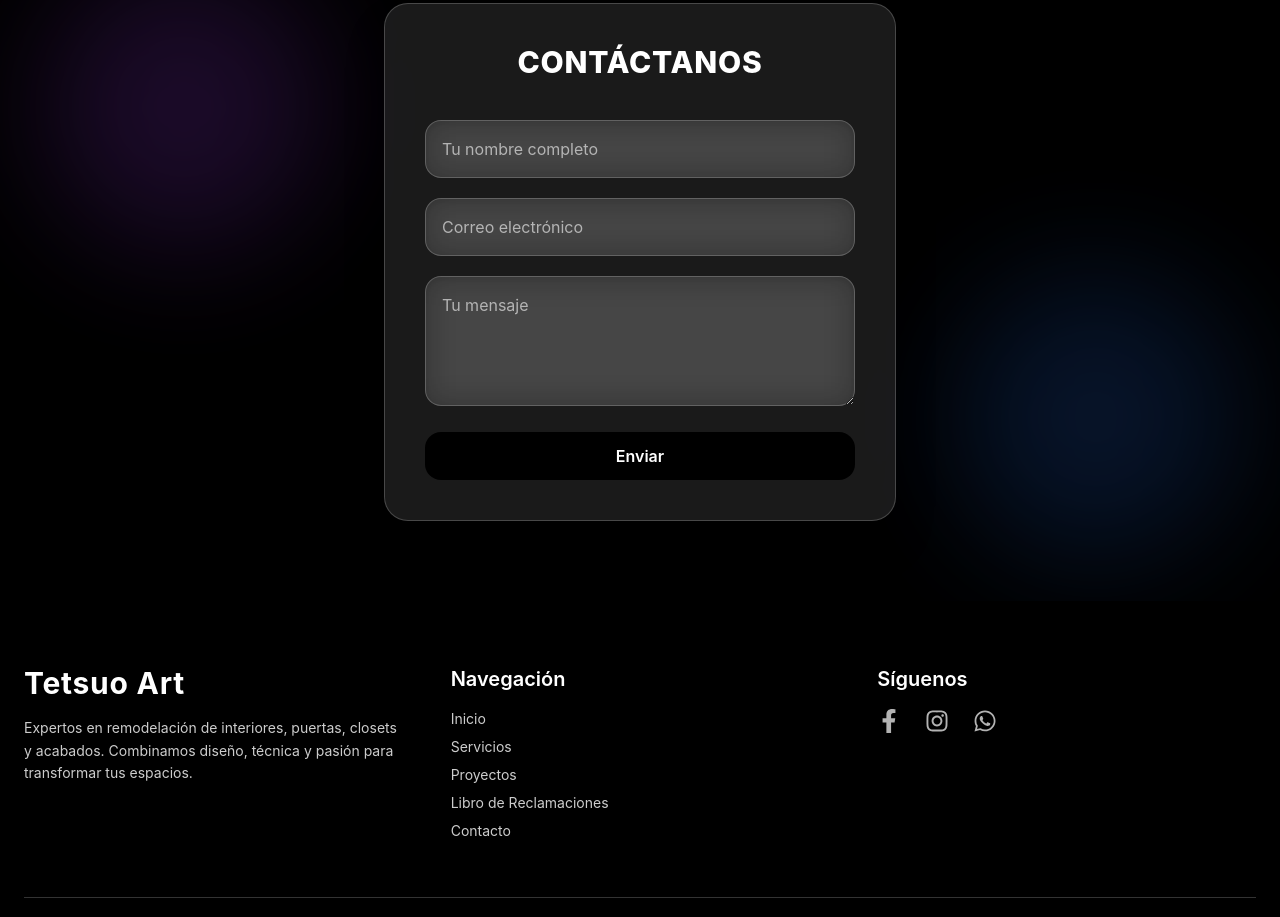
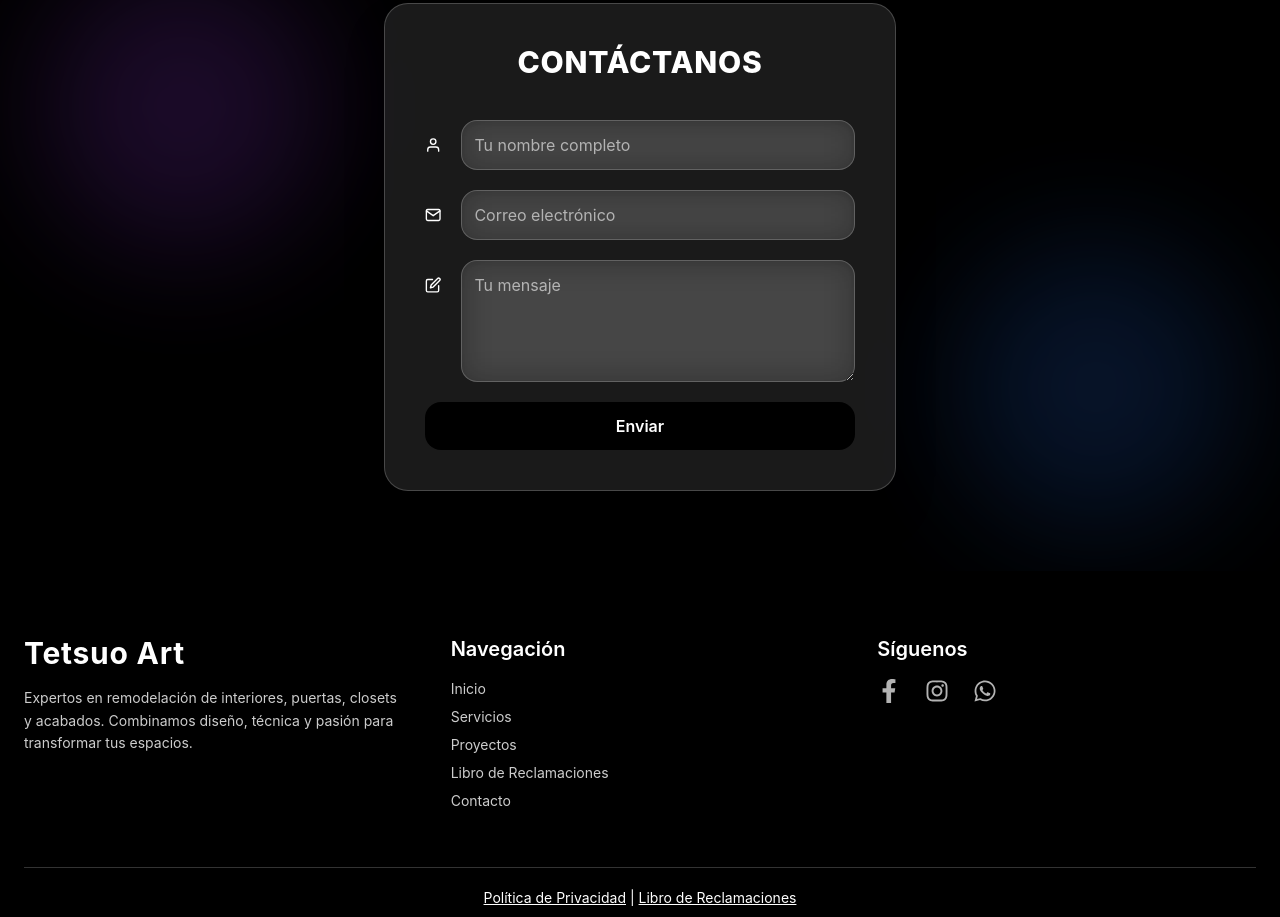
Before and after one commit to MDRCode20/landing02tetsuoart, a React (Vite) app in the folder frontend/: page / in a window 1280 px wide. Shown: the part 3380-4297 px from the top of the page. Built offline with nearby package versions, Linux system fonts and the light colour scheme.

Commit message:
subiendo cambios p3

```diff
--- a/frontend/src/App.css
+++ b/frontend/src/App.css
@@ -10,7 +10,7 @@
 }
 /* Scrollbar para todos los navegadores modernos */
 ::-webkit-scrollbar {
-  width: 8px;
+  width: 30px;
 }
 
 ::-webkit-scrollbar-track {
@@ -38,15 +38,16 @@ body {
   color: #f1f1f1;
   font-family: 'Inter', sans-serif;
 }
+
 @keyframes blink {
-  0%, 100% {
-    color: white;
+  0%, 50%, 100% {
+    opacity: 1;
   }
-  50% {
-    color: black;
+  25%, 75% {
+    opacity: 0;
   }
 }
 
 .blink-text {
-  animation: blink 1s infinite;
+  animation: blink 1.5s infinite;
 }
--- a/frontend/src/components/ContactForm.jsx
+++ b/frontend/src/components/ContactForm.jsx
@@ -2,6 +2,12 @@ import { useState } from "react";
 import { motion } from "framer-motion";
 import toast from "react-hot-toast";
 import axios from "axios";
+import {
+  FiUser,
+  FiMail,
+  FiEdit
+} from "react-icons/fi";
+
 
 const ContactForm = () => {
   const [formData, setFormData] = useState({
@@ -9,6 +15,9 @@ const ContactForm = () => {
     correo: "",
     mensaje: "",
   });
+
+   const [isSubmitting, setIsSubmitting] = useState(false); // Evita doble envío
+
 
   const handleChange = (e) => {
     setFormData({
@@ -18,8 +27,14 @@ const ContactForm = () => {
   };
 
   const handleSubmit = async (e) => {
+
     e.preventDefault();
+if (isSubmitting) {
+      toast.warning("El formulario ya se está enviando...");
+      return;
+    }
 
+    setIsSubmitting(true);
     try {
       // Ajusta la URL a tu backend real
     const response = await fetch("http://localhost:8000/api/contacto", {
@@ -40,6 +55,9 @@ const ContactForm = () => {
       toast.error("Error de conexión con el servidor");
       console.error("Error al enviar formulario:", error);
     }
+    finally {
+      setIsSubmitting(false);
+    }
   };
 
   return (
@@ -58,13 +76,16 @@ const ContactForm = () => {
     whileInView={{ opacity: 1, y: 0 }}
     transition={{ duration: 0.6, ease: "easeOut" }}
     viewport={{ once: true }}
-        className="max-w-lg mx-auto bg-white/10 backdrop-blur-xl border border-white/20 rounded-3xl shadow-2xl p-8 sm:p-10 relative z-10"
+    className="max-w-lg mx-auto bg-white/10 backdrop-blur-xl border border-white/20 rounded-3xl shadow-2xl p-10 sm:p-10 relative z-10"
   >
     <h2 className="text-3xl font-extrabold text-white mb-10 tracking-wide">
       CONTÁCTANOS
     </h2>
 
     <form className="space-y-5" onSubmit={handleSubmit}>
+      {/* Nombre */}
+      <div className="flex items-center gap-5">
+        <FiUser className="text-white text-lg" />
         <motion.input
           name="nombre"
           value={formData.nombre}
@@ -72,10 +93,14 @@ const ContactForm = () => {
           whileFocus={{ scale: 1.01 }}
           type="text"
           placeholder="Tu nombre completo"
-            className="w-full bg-white/10 backdrop-blur-lg border border-white/20 placeholder-white/60 text-white p-4 rounded-2xl shadow-inner focus:outline-none focus:ring-2 focus:ring-white/40 transition duration-300"
+          className="w-full bg-white/10 backdrop-blur-lg border border-white/20 placeholder-white/60 text-white p-3 rounded-2xl shadow-inner focus:outline-none focus:ring-2 focus:ring-white/40 transition duration-300"
           required
         />
+      </div>
 
+      {/* Correo */}
+      <div className="flex items-center gap-5">
+        <FiMail className="text-white text-lg" />
         <motion.input
           name="correo"
           value={formData.correo}
@@ -83,10 +108,14 @@ const ContactForm = () => {
           whileFocus={{ scale: 1.01 }}
           type="email"
           placeholder="Correo electrónico"
-            className="w-full bg-white/10 backdrop-blur-lg border border-white/20 placeholder-white/60 text-white p-4 rounded-2xl shadow-inner focus:outline-none focus:ring-2 focus:ring-white/40 transition duration-300"
+          className="w-full bg-white/10 backdrop-blur-lg border border-white/20 placeholder-white/60 text-white p-3 rounded-2xl shadow-inner focus:outline-none focus:ring-2 focus:ring-white/40 transition duration-300"
           required
         />
+      </div>
 
+      {/* Mensaje */}
+      <div className="flex items-start gap-5">
+        <FiEdit className="text-white text-lg mt-4" />
         <motion.textarea
           name="mensaje"
           value={formData.mensaje}
@@ -94,14 +123,19 @@ const ContactForm = () => {
           whileFocus={{ scale: 1.01 }}
           placeholder="Tu mensaje"
           rows={4}
-            className="w-full bg-white/10 backdrop-blur-lg border border-white/20 placeholder-white/60 text-white p-4 rounded-2xl shadow-inner focus:outline-none focus:ring-2 focus:ring-white/40 transition duration-300"
+          className="w-full bg-white/10 backdrop-blur-lg border border-white/20 placeholder-white/60 text-white p-3 rounded-2xl shadow-inner focus:outline-none focus:ring-2 focus:ring-white/40 transition duration-300"
           required
         />
+      </div>
 
+      {/* Botón */}
               <motion.button
-            className="relative w-full overflow-hidden bg-black text-white font-semibold py-3 rounded-2xl group"
-            whileHover="hover"
+            className={`relative w-full overflow-hidden font-semibold py-3 rounded-2xl group transition ${
+              isSubmitting ? "bg-gray-600 cursor-not-allowed" : "bg-black text-white"
+            }`}
+            whileHover={!isSubmitting ? "hover" : ""}
             type="submit"
+            disabled={isSubmitting}
           >
             <motion.span
               className="absolute inset-0 bg-white rounded-1xl z-0"
@@ -115,7 +149,7 @@ const ContactForm = () => {
               }}
             />
             <span className="relative z-10 transition duration-300 group-hover:text-black">
-              Enviar
+              {isSubmitting ? "Enviando..." : "Enviar"}
             </span>
           </motion.button>
     </form>
--- a/frontend/src/components/Footer.jsx
+++ b/frontend/src/components/Footer.jsx
@@ -96,16 +96,16 @@ useEffect(() => {
         <p>&copy; {new Date().getFullYear()} <span className="font-semibold text-white">Tetsuo Art</span>. Todos los derechos reservados.</p>
         <p className="text-white/50 mt-2">Diseño y desarrollo con ❤️ desde Perú</p>
        {mostrarModal && (
-  <div className="fixed inset-0 bg-gradient-to-b from-black to-gray-900 bg-opacity-70 backdrop-blur-sm flex justify-center items-center z-50">
-      {/* Efectos de fondo */}
-  <div className="absolute top-0 left-0 w-full h-full pointer-events-none overflow-hidden">
+<div className="fixed inset-0 bg-gradient-to-b from-black to-gray-900 bg-opacity-70 backdrop-blur-sm flex justify-center items-center z-50 overflow-auto">
+     {/* Efectos de fondo */}
+   <div className="absolute top-0 left-0 w-full h-full pointer-events-none overflow-hidden">
     <div className="absolute top-10 left-10 w-48 sm:w-72 h-48 sm:h-72 bg-purple-600/20 rounded-full blur-3xl animate-pulse" />
     <div className="absolute bottom-10 right-10 w-48 sm:w-72 h-48 sm:h-72 bg-white/10 rounded-full blur-3xl animate-pulse" />
-  </div>
+</div>
 
       <button
         onClick={() => setMostrarModal(false)}
-        className="absolute top-10 right-10 text-gray-200 text-2xl font-bold z-10"
+        className="absolute top-9 right-10 text-gray-200 text-2xl font-bold z-40"
       >
         &times;
       </button>
--- a/frontend/src/index.css
+++ b/frontend/src/index.css
@@ -3,12 +3,49 @@
 @tailwind utilities;
 @import "tailwindcss";
 @import "animate.css";
+
 /* Scrollbar personalizado */
 .scrollbar-thin {
   scrollbar-width: thin;
+}
+/* Scrollbar para todos los navegadores modernos */
+::-webkit-scrollbar {
+  width: 50px;
+}
+
+::-webkit-scrollbar-track {
+  background: rgba(255, 255, 255, 0.1);
+  border-radius: 10px;
+}
+
+::-webkit-scrollbar-thumb {
+  background: rgba(255, 255, 255, 0.3);
+  border-radius: 10px;
+}
+
+::-webkit-scrollbar-thumb:hover {
+  background: rgba(255, 255, 255, 0.5);
+}
+
+/* Firefox */
+* {
+  scrollbar-width: thin;
+  scrollbar-color: rgba(255, 255, 255, 0.3) rgba(255, 255, 255, 0.1);
 }
 body {
   background-color: #000;
   color: #f1f1f1;
   font-family: 'Inter', sans-serif;
 }
+@keyframes blink-text {
+  0%, 50%, 100% {
+    color: white;
+  }
+  25%, 75% {
+    color: #000;
+  }
+}
+
+.blink-text {
+  animation: blink-text 1.5s infinite;
+}
```
Also changed, not shown: frontend/src/components/ReclamationForm.jsx (+39 -18 lines). Lines whose indentation alone changed are shown as unchanged.
